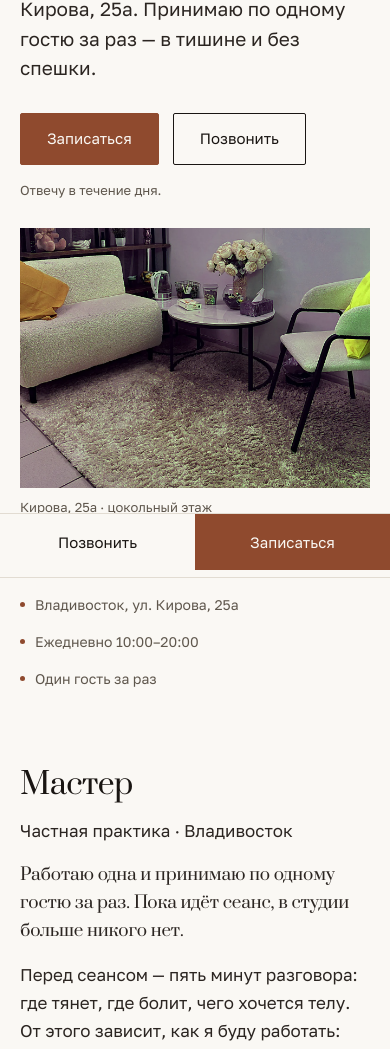
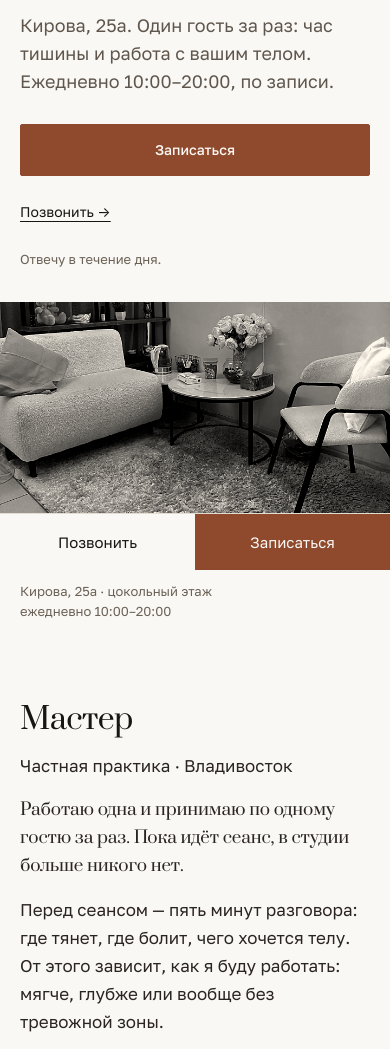
Before and after one commit to fitfuuxdev/garmonia-dushi-i-tela, a plain HTML site: page index.html in a window 390 px wide. Shown: the part 274-1323 px from the top of the page. Drawn offline with Linux system fonts and the light colour scheme.

Commit message:
Hero: сетка с паспарту, тёплое ч/б фото, полоса фактов

```diff
--- a/index.html
+++ b/index.html
@@ -149,28 +149,55 @@ section[id]{scroll-margin-top:84px}
 }
 
 /* hero */
-.hero{padding-top:clamp(28px,4.4vw,56px)}
-.hero__eyebrow{font-size:12px;letter-spacing:.16em;text-transform:uppercase;color:var(--muted)}
+.hero{
+  min-height:min(88vh,900px);
+  min-height:min(88svh,900px);
+  display:grid;grid-template-rows:1fr auto;align-items:start;
+  padding-top:clamp(28px,4vw,52px);
+}
+.hero__grid{display:grid;grid-template-columns:repeat(12,1fr);gap:var(--gap);align-items:stretch;width:100%}
+.hero__text{grid-column:1/8;align-self:start;display:flex;flex-direction:column;align-items:flex-start}
+.hero__eyebrow{font-size:13px;line-height:1.4;letter-spacing:.16em;text-transform:uppercase;color:#6B6257;margin-bottom:24px}
 .hero h1{
-  font-size:clamp(38px,6.6vw,92px);line-height:.95;letter-spacing:-.025em;
-  margin:20px 0 0;text-wrap:pretty;
+  font-size:clamp(48px,6vw,88px);line-height:.96;letter-spacing:-.02em;
+  margin:0;text-wrap:pretty;
 }
-.hero__row{display:grid;grid-template-columns:5fr 7fr;gap:var(--gap);margin-top:clamp(28px,4vw,48px);align-items:start}
-.hero__lead{font-size:19px;line-height:1.55;max-width:38ch;color:#2B2521}
-.hero__cta{display:flex;align-items:center;gap:14px;flex-wrap:wrap;margin-top:30px}
-.hero__note{font-size:13px;line-height:1.5;color:var(--muted);margin-top:16px}
-.hero__fig{margin:0}
-.hero__fig img{width:100%;height:clamp(360px,60vh,620px);object-fit:cover;object-position:50% 55%}
-.hero__cap{display:flex;justify-content:space-between;gap:16px;font-size:13px;line-height:1.5;color:var(--muted);margin-top:10px}
-.hero__facts{border-top:1px solid var(--line);margin-top:clamp(36px,5vw,64px)}
-.hero__facts .wrap{display:flex;gap:16px 44px;flex-wrap:wrap;padding-top:16px;padding-bottom:16px;font-size:14px;line-height:1.5;color:var(--muted)}
-.hero__facts span{display:inline-flex;align-items:center;gap:10px}
-.hero__facts span::before{content:"";width:5px;height:5px;border-radius:50%;background:var(--terra);flex:none}
-@media (max-width:900px){
-  .hero__row{grid-template-columns:1fr;gap:28px}
-  .hero__lead{max-width:46ch}
-  .hero__fig img{height:clamp(260px,56vw,420px)}
-  .hero__cap{flex-direction:column;gap:4px}
+.hero__lead{font-size:18px;line-height:1.55;max-width:34ch;color:#5F574D;margin-top:28px;text-wrap:pretty}
+.hero__cta{display:flex;align-items:center;gap:26px;flex-wrap:wrap;margin-top:32px}
+.hero__cta .btn{height:52px;padding:0 28px;font-size:14px;font-weight:500;border-radius:2px;box-shadow:none}
+.hero__cta .btn:hover{background:#7C3F27;border-color:#7C3F27}
+.hero__tel{
+  display:inline-flex;align-items:center;min-height:44px;font-size:14px;line-height:1;color:var(--ink);
+  text-decoration:underline;text-decoration-thickness:1px;text-underline-offset:4px;
+}
+.hero__tel:hover{color:var(--terra)}
+.hero__note{font-size:13px;line-height:1.5;color:#6B6257;margin-top:16px}
+.hero__fig{grid-column:8/13;position:relative;margin:0;min-height:0;box-shadow:24px 24px 0 0 #EDE6DA}
+.hero__fig img{
+  position:absolute;inset:0;width:100%;height:100%;object-fit:cover;object-position:50% 55%;
+  filter:grayscale(1) sepia(.18) contrast(1.06) brightness(1.02);
+}
+.hero__facts{border-top:1px solid #E2DCD2;padding:20px 0;margin-top:auto}
+.hero__facts .wrap{display:flex;align-items:center;flex-wrap:wrap;font-size:12px;line-height:1.5;letter-spacing:.14em;text-transform:uppercase;color:#6B6257}
+.hero__facts span{display:inline-flex;align-items:center}
+.hero__facts span + span{margin-left:14px}
+.hero__facts span + span::before{content:"";width:3px;height:3px;margin-right:14px;border-radius:50%;background:#2E3A33;flex:none}
+@media (max-width:1023px){
+  .hero{min-height:0;display:block;padding-top:36px}
+  .hero__grid{display:block}
+  .hero__text{display:block}
+  .hero h1{font-size:clamp(40px,9vw,56px)}
+  .hero__lead{max-width:44ch}
+  .hero__cta{display:block;margin-top:28px}
+  .hero__cta .btn{width:100%}
+  .hero__tel{margin-top:14px}
+  .hero__fig{aspect-ratio:3/2;margin:32px calc(var(--pad) * -1) 0;box-shadow:none}
+  .hero__facts{margin-top:0;padding:18px 0}
+  .hero__facts .wrap{display:block;font-size:13px;line-height:1.6;letter-spacing:0;text-transform:none}
+  .hero__facts span{display:block}
+  .hero__facts span + span{margin-left:0}
+  .hero__facts span + span::before{display:none}
+  .hero__facts span:nth-child(3){display:none}
 }
 
 /* master */
@@ -395,32 +422,30 @@ section[id]{scroll-margin-top:84px}
 
 <main id="main">
   <section class="hero" aria-labelledby="hero-title">
-    <div class="wrap">
+    <div class="wrap hero__grid">
+      <div class="hero__text">
         <p class="hero__eyebrow">Студия массажа · Владивосток</p>
         <h1 id="hero-title">Массаж, после которого тело выдыхает</h1>
-      <div class="hero__row">
-        <div>
-          <p class="hero__lead">Кирова, 25а. Принимаю по одному гостю за раз — в тишине и без спешки.</p>
+        <p class="hero__lead">Кирова, 25а. Один гость за раз: час тишины и работа с вашим телом. Ежедневно 10:00–20:00, по записи.</p>
         <div class="hero__cta">
           <a class="btn" href="#booking">Записаться</a>
-            <a class="btn btn--ghost" href="tel:+79243310950">Позвонить</a>
+          <a class="hero__tel" href="tel:+79243310950">Позвонить →</a>
         </div>
         <p class="hero__note">Отвечу в течение дня.</p>
       </div>
       <figure class="hero__fig">
         <picture>
           <source srcset="img/hero-room.webp" type="image/webp">
-            <img src="img/hero-room.jpg" width="1440" height="960" alt="Диван, столик с розами и кресло в зоне отдыха кабинета" fetchpriority="high">
+          <img src="img/hero-room.jpg" width="1440" height="960" alt="Диван и столик с розами в зоне отдыха кабинета" fetchpriority="high">
         </picture>
-          <figcaption class="hero__cap"><span>Кирова, 25а · цокольный этаж</span><span>Только по записи</span></figcaption>
       </figure>
-      </div>
+      <!-- TODO: переснять hero: кушетка, лён, тёплый свет, 3:2, 2400×1600 -->
     </div>
     <div class="hero__facts">
       <div class="wrap">
-        <span>Владивосток, ул. Кирова, 25а</span>
-        <span>Ежедневно 10:00–20:00</span>
-        <span>Один гость за раз</span>
+        <span>Кирова, 25а · цокольный этаж</span>
+        <span>ежедневно 10:00–20:00</span>
+        <span>только по записи</span>
       </div>
     </div>
   </section>
```
Lines whose indentation alone changed are shown as unchanged.
